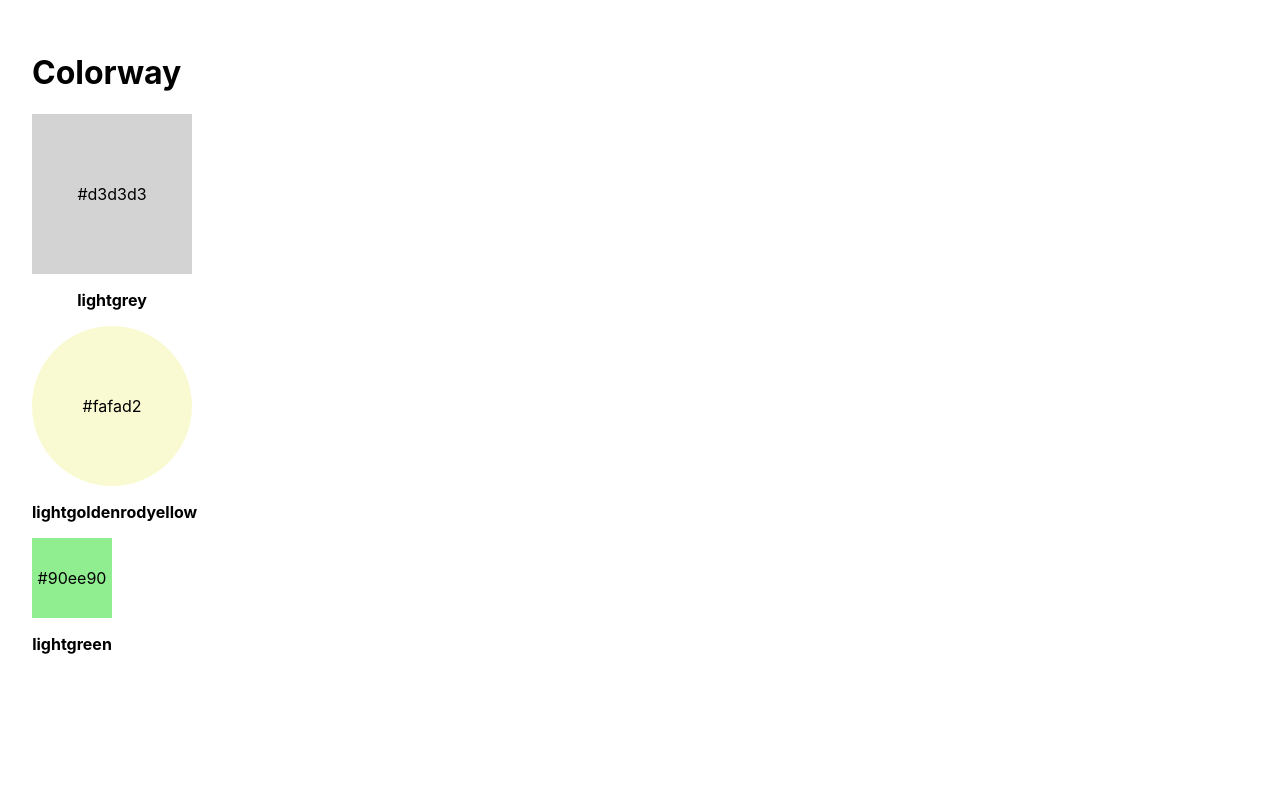
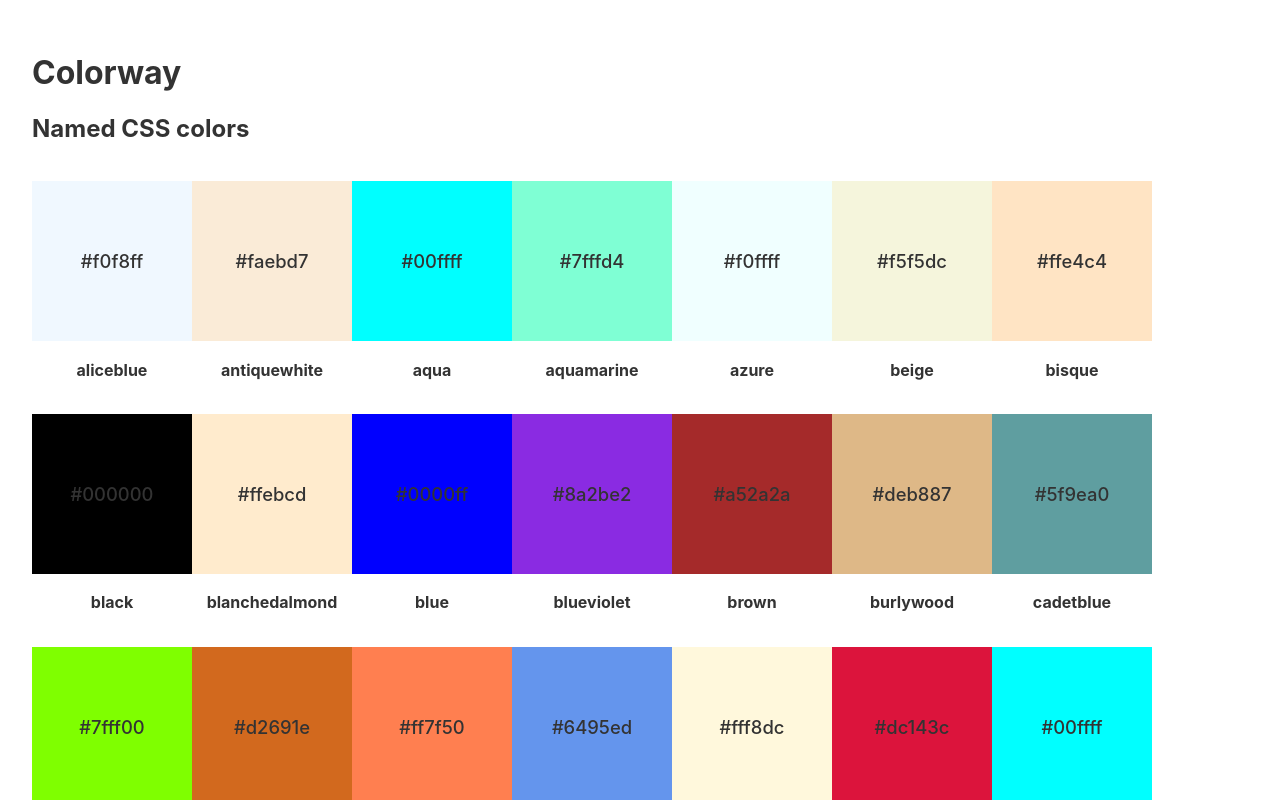
Before and after one commit to logic-fabric/colorway, a React (Create React App) app: page / in a window 1280 px wide. Shown: the top 800 px of the page. Built offline with nearby package versions, Linux system fonts and the light colour scheme.

Commit message:
feature: add NamedCssColorsPalette component

```diff
--- a/src/components/App/App.tsx
+++ b/src/components/App/App.tsx
@@ -1,15 +1,14 @@
 import React from "react";
 
-import { NamedCssColorBox } from "../molecules/NamedCssColorBox/NamedCssColorBox.tsx";
+import { NamedCssColorsPalette } from "../organisms/NamedCssColorsPalette/NamedCssColorsPalette.tsx";
 
 export function App() {
   return (
     <main>
       <h1>Colorway</h1>
 
-      <NamedCssColorBox />
-      <NamedCssColorBox colorName="lightgoldenrodyellow" isRounded={true} />
-      <NamedCssColorBox colorName="lightgreen" size="5rem" />
+      <h2>Named CSS colors</h2>
+      <NamedCssColorsPalette />
     </main>
   );
 }
--- a/src/components/atoms/ColorBox/ColorBox.tsx
+++ b/src/components/atoms/ColorBox/ColorBox.tsx
@@ -1,5 +1,4 @@
 import React from "react";
-
 import styled from "styled-components";
 
 export const DEFAULT_COLOR = "lightgrey";
@@ -37,5 +36,8 @@ const ColorBoxContainer = styled.p<ColorBoxProps>`
   height: ${(props) => props.size};
   border-radius: ${(props) => (props.isRounded ? "50%" : "0")};
 
+  font-size: 1.15rem;
+  font-weight: 500;
+
   background: ${(props) => props.color};
 `;
--- a/src/components/molecules/NamedCssColorBox/NamedCssColorBox.tsx
+++ b/src/components/molecules/NamedCssColorBox/NamedCssColorBox.tsx
@@ -1,9 +1,7 @@
 import React from "react";
-
 import styled from "styled-components";
 
 import { ColorBox } from "../../atoms/ColorBox/ColorBox.tsx";
-
 import { convertNamedColorToHexaCode } from "../../../utils/colors/colorConverters.ts";
 
 export const DEFAULT_COLOR = "lightgrey";
--- /dev/null
+++ b/src/components/organisms/NamedCssColorsPalette/NamedCssColorsPalette.tsx
@@ -0,0 +1,19 @@
+import styled from "styled-components";
+
+import { NamedCssColorBox } from "../../molecules/NamedCssColorBox/NamedCssColorBox.tsx";
+import { NAMED_CSS_COLORS } from "../../../utils/colors/constants.ts";
+
+export function NamedCssColorsPalette() {
+  return (
+    <NamedCssColorsPaletteContainer>
+      {Object.keys(NAMED_CSS_COLORS).map((colorName) => {
+        return <NamedCssColorBox colorName={colorName} key={colorName} />;
+      })}
+    </NamedCssColorsPaletteContainer>
+  );
+}
+
+const NamedCssColorsPaletteContainer = styled.div`
+  display: flex;
+  flex-wrap: wrap;
+`;
--- a/src/index.css
+++ b/src/index.css
@@ -1,5 +1,7 @@
 body {
   margin: 0;
+
+  color: #333;
   font-family: -apple-system, BlinkMacSystemFont, "Segoe UI", "Roboto", "Oxygen",
     "Ubuntu", "Cantarell", "Fira Sans", "Droid Sans", "Helvetica Neue",
     sans-serif;
--- a/src/index.tsx
+++ b/src/index.tsx
@@ -2,7 +2,6 @@ import React from "react";
 import ReactDOM from "react-dom/client";
 
 import { App } from "./components/App/App.tsx";
-
 import "./index.css";
 
 const root = ReactDOM.createRoot(
--- a/src/utils/colors/constants.ts
+++ b/src/utils/colors/constants.ts
@@ -58,7 +58,6 @@ export const NAMED_CSS_COLORS: colorDictionary = {
   gray: "#808080",
   green: "#008000",
   greenyellow: "#adff2f",
-  gray: "#808080",
   grey: "#808080",
   honeydew: "#f0fff0",
   hotpink: "#ff69b4",
```
